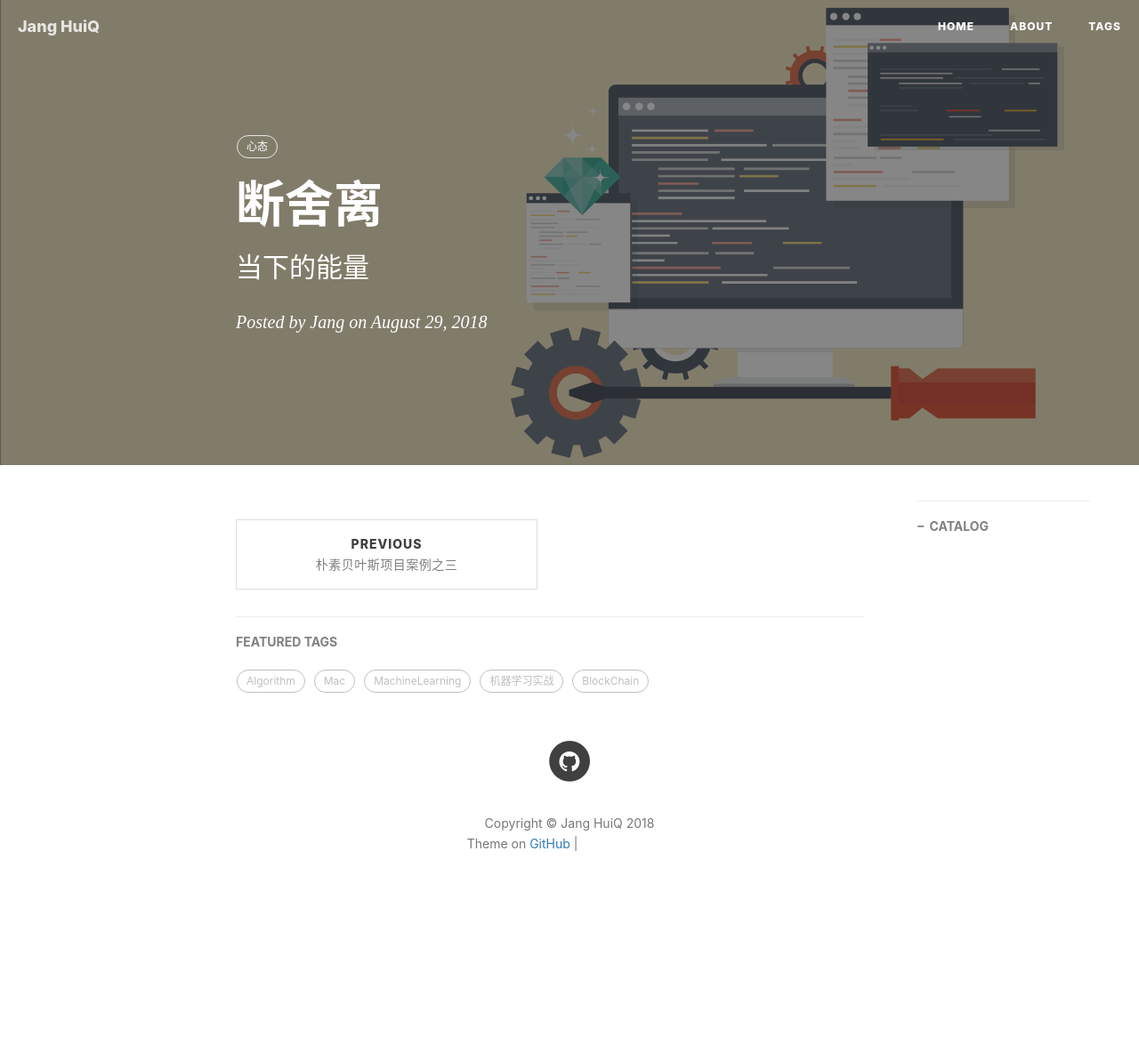
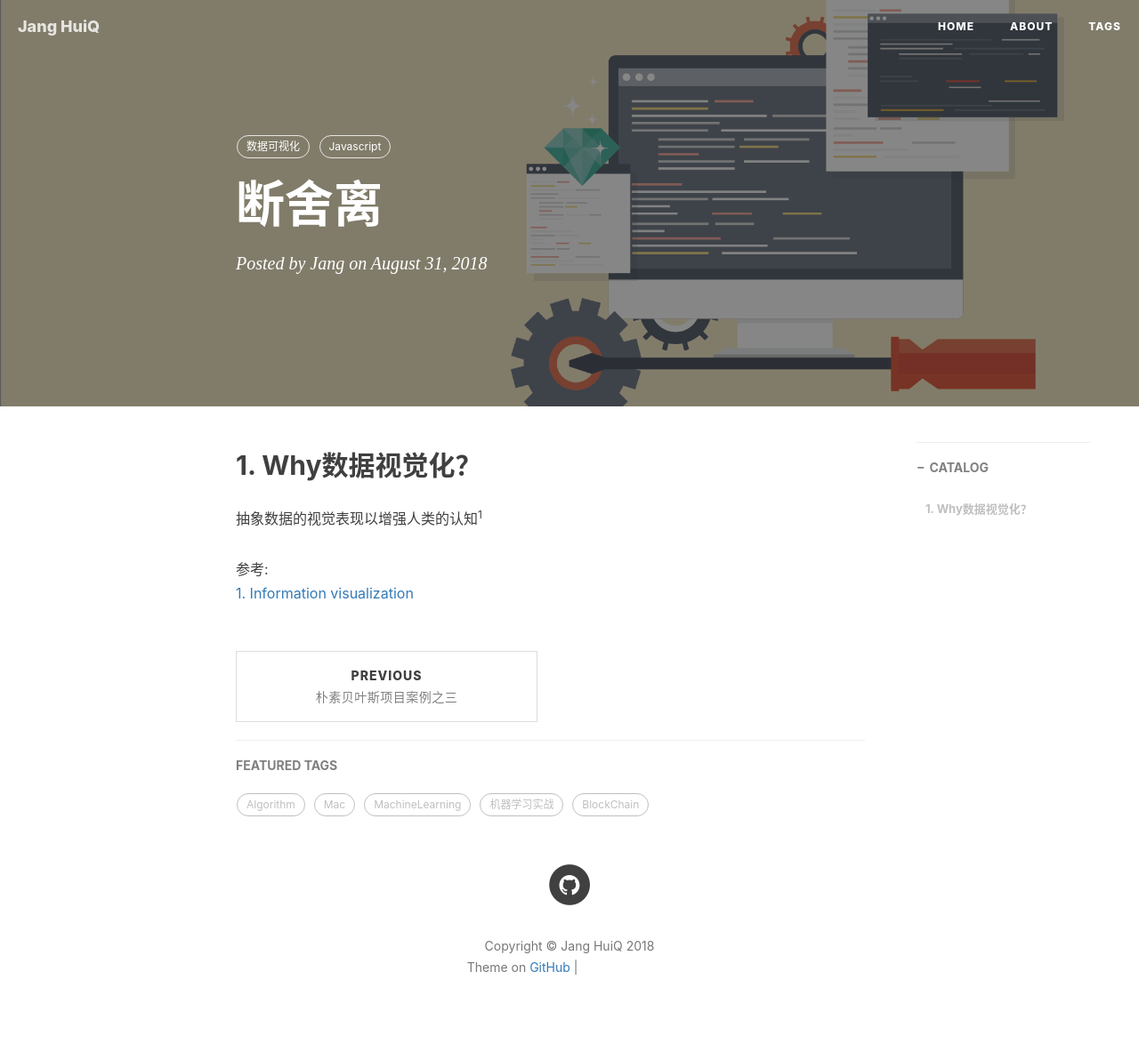
Before and after one commit to jangzc/jangzc.github.io, a Jekyll site: the page built from _posts/2018-08-29-断舍离.md, in a window 1280 px wide. Shown: the whole page at 89% size. Built offline with Jekyll 4.4.1, drawn with Linux system fonts in a browser that asks for light colours; nearby versions of some CDN libraries; comment, search, counter and statistics services are not loaded; before the commit the page ends 1053 px from its top, so only the background shows below that; grey boxes are pictures that could not be loaded.

Commit message:
Update 2018-08-29-断舍离.md

```diff
--- a/_posts/2018-08-29-断舍离.md
+++ b/_posts/2018-08-29-断舍离.md
@@ -1,11 +1,19 @@
 ---
 layout:     post
-title:      断舍离
-subtitle:   当下的能量
-date:       2018-08-29
+title:
+subtitle:
+date:       2018-08-31
 author:     Jang
 header-img: img/post-bg-debug.png
 catalog: true
 tags:
-    - 心态
+    - 数据可视化
+    - Javascript
 ---
+
+## 1. Why数据视觉化？<br>
+抽象数据的视觉表现以增强人类的认知<sup>1</sup>
+
+
+参考:<br>
+[1. Information visualization](https://en.wikipedia.org/wiki/Information_visualization)
```
